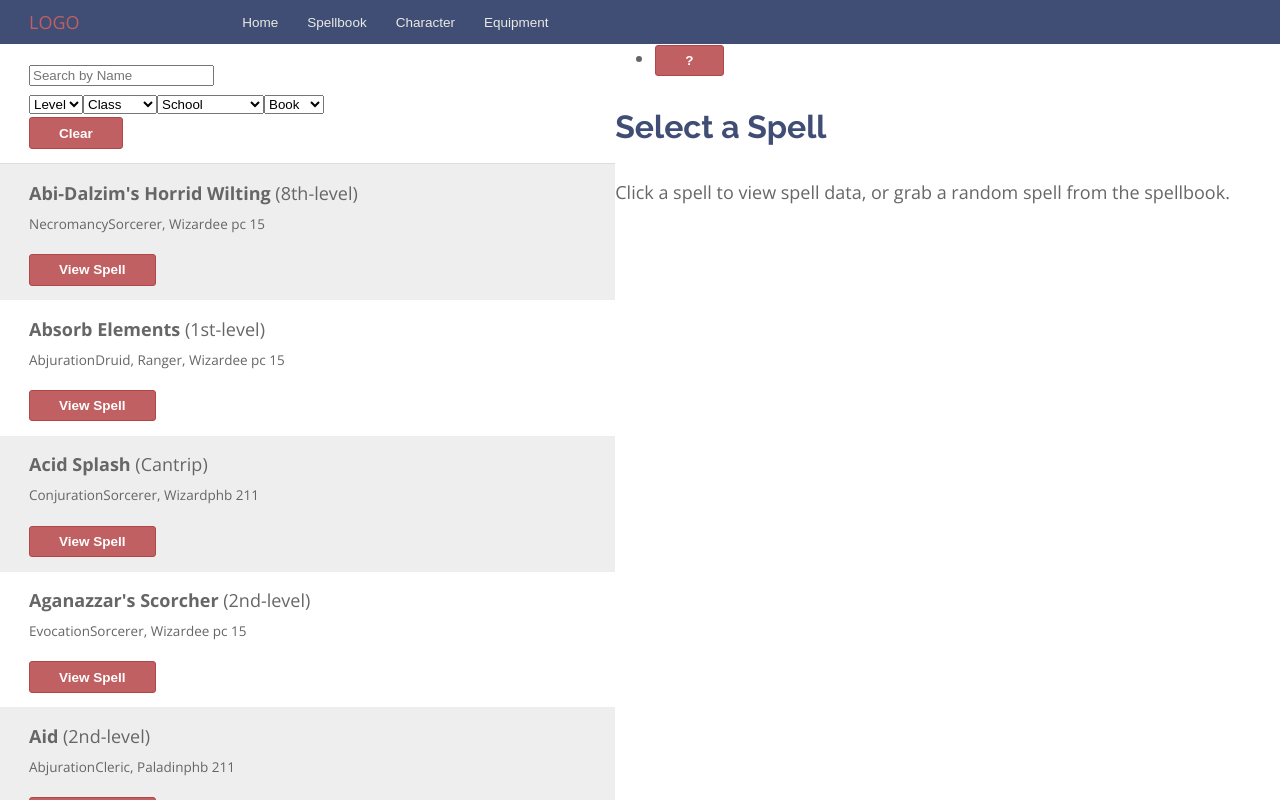
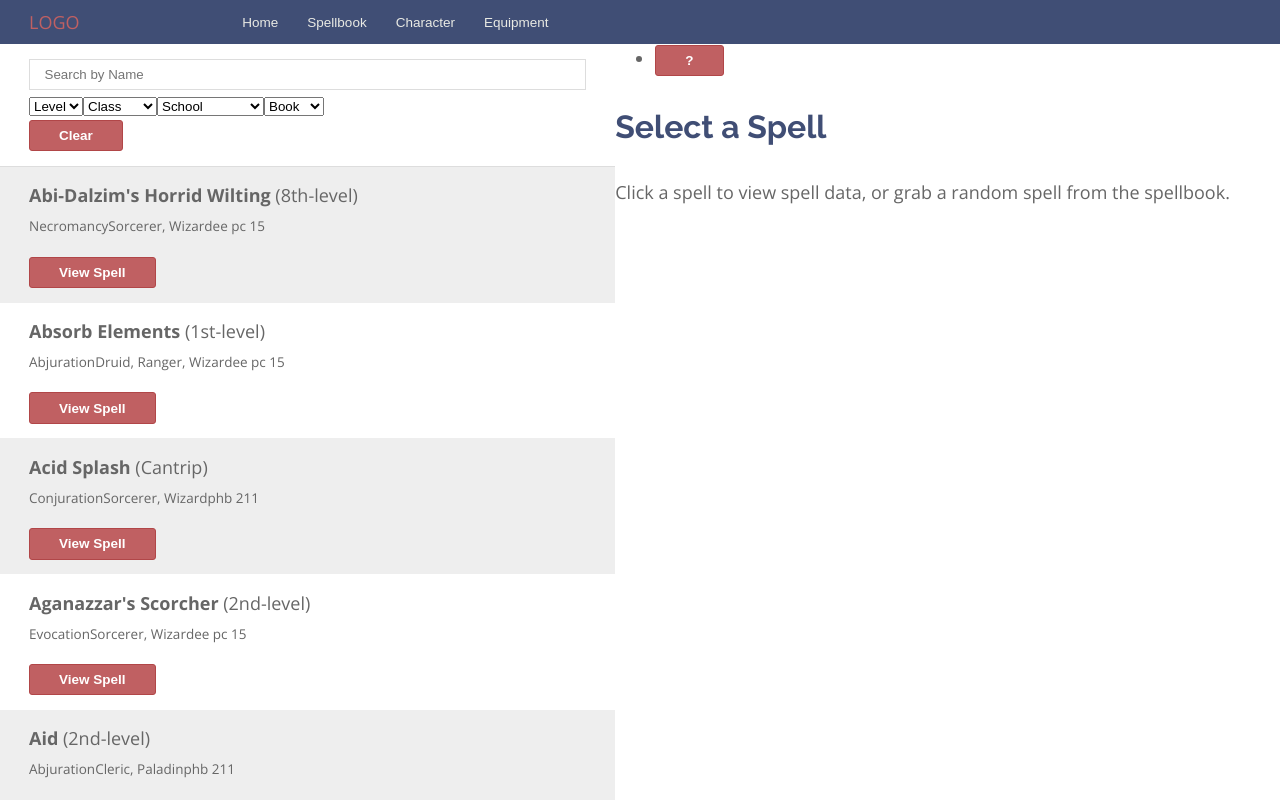
Before and after one commit to KyleTreptow/dnd-react-app, a React (Create React App) app: page / in a window 1280 px wide. Both pictures are taken after a click on the button "Spellbook". Shown: the top 800 px of the page. Built offline with nearby package versions, Linux system fonts and the light colour scheme.

Commit message:
app updates

```diff
--- a/src/app/App.js
+++ b/src/app/App.js
@@ -115,7 +115,7 @@ class App extends Component {
             { activePanel }
 
           </main>
-          <footer className="app__footer">
+          {/* <footer className="app__footer">
             <ul className="pipelist">
               <li className="pipelist__item">D&D React Project</li>
               <li className="pipelist__item">Kyle, Bryan & Liz</li>
@@ -123,9 +123,11 @@ class App extends Component {
                 <a href="https://github.com/KyleTreptow/dnd-react-app" target="_blank">Github</a>
               </li>
             </ul>
-          </footer>
+          </footer> */}
         </div>
-        <div className="app__modal">{/* modal component here */}</div>
+        <div className="app__modal">
+          {/* modal component here */}
+        </div>
       </div>
     );
   }
--- a/src/app/Spellbook/Spellbook.sass
+++ b/src/app/Spellbook/Spellbook.sass
@@ -27,6 +27,10 @@
     &__aside
       grid-area: aside
 
+//////////////////////////////////////////////
+// Component: Spellitem
+//////////////////////////////////////////////
+
 .spellitem
   padding: $blh/2 $blh
   &--alt
@@ -36,6 +40,12 @@
     margin: 0 0 $blh/2 0
   &__info
     display: inline-block
+  @media #{$media-max-sm}
+  @media #{$media-min-sm}
+
+//////////////////////////////////////////////
+// Component: Spellfilters
+//////////////////////////////////////////////
 
 .spellfilters
   padding: $blh/2 $blh
@@ -47,12 +57,27 @@
     display: inline-block
   &__submit
     display: block
+  &__formcontrol
+    display: block
+  &__input
+    &--text
+      border: solid 1px #ddd
+      padding: $blh/4 $blh/2
+      display: block
+      width: 100%
   @media #{$media-max-sm}
     position: fixed
     background: #fff
     top: $blh*2
     left: 0
     width: 100%
+  @media #{$media-min-sm}
+
+//////////////////////////////////////////////
+// Component: Spelldetails
+//////////////////////////////////////////////
 
 .spelldetails
   display: block
+  @media #{$media-max-sm}
+  @media #{$media-min-sm}
--- a/src/app/Spellbook/components/SpellFilters.js
+++ b/src/app/Spellbook/components/SpellFilters.js
@@ -57,13 +57,12 @@ class SpellFilters extends Component {
         <div className="spellfilters__search">
           <form
             className="spellfilters__searchform"
-            id="search-form"
             onSubmit={e => { e.preventDefault(); }}
             autoComplete="off" >
-            <div className="########">
+            <div className="spellfilters__formcontrol">
               <input
                 type="text"
-                className="########"
+                className="spellfilters__input spellfilters__input--text"
                 id="form-title"
                 name="title"
                 placeholder="Search by Name"
@@ -138,7 +137,7 @@ class SpellFilters extends Component {
             </select>
           </li>
           <li className="spellfilters__submit">
-              <button className="button" onClick={() => { this.clearAllFilters() }} >
+              <button className="button button--small" onClick={() => { this.clearAllFilters() }} >
                 <span>Clear</span>
               </button>
           </li>
--- a/src/sass/index.sass
+++ b/src/sass/index.sass
@@ -122,6 +122,8 @@ figure
     +transition(background-color)
     background: darken($clr-hlt, 15%)
     cursor: pointer
+  &--small
+    @extend .fs-small
 
 .pipelist
   padding: 0
```
